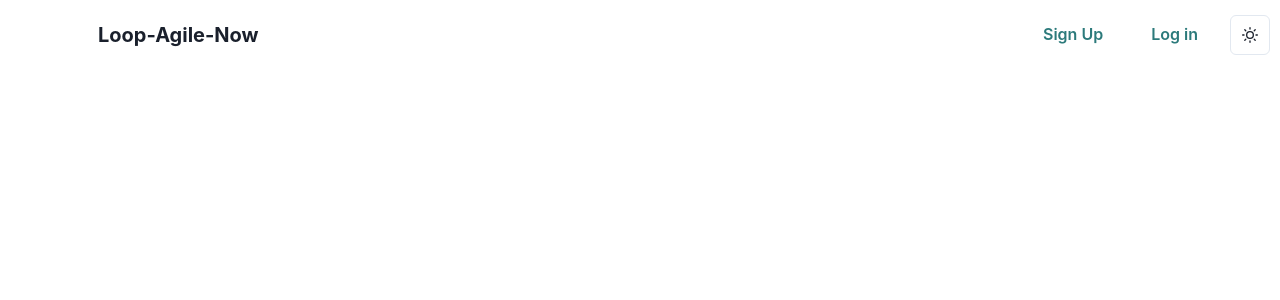
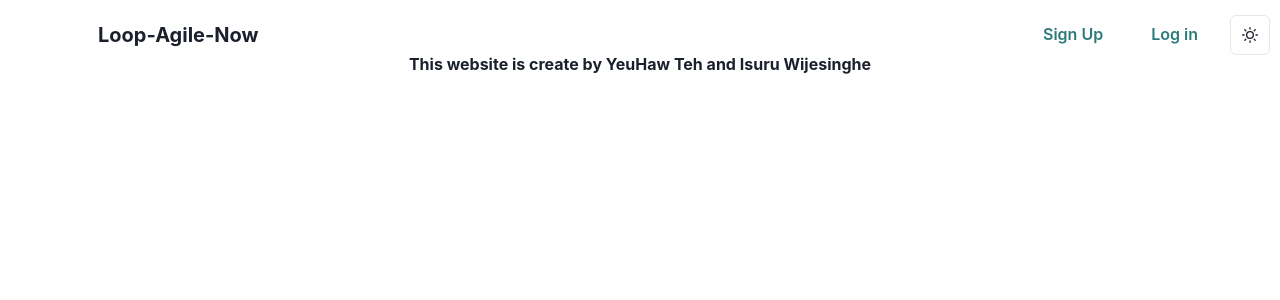
Before and after one commit to rmit-fwp-s2-2022/Agile_Loop_Now-React, a React (Create React App) app: page / in a window 1280 px wide. Shown: the top 300 px of the page. Built offline with nearby package versions, Linux system fonts and the light colour scheme.

Commit message:
feat(footer)!: Footer styled

```diff
--- a/src/App.js
+++ b/src/App.js
@@ -1,5 +1,6 @@
-import Header from './pages/Header';
-import './App.css';
+import Header from "./components/Header";
+import Footer from "./components/Footer";
+import "./App.css";
 
 function App() {
   return (
@@ -19,7 +20,10 @@ function App() {
     //     </a>
     //   </header>
     // </div>
-    <Header />
+    <>
+      <Header />
+      <Footer />
+    </>
   );
 }
 
--- /dev/null
+++ b/src/components/Footer.jsx
@@ -0,0 +1,15 @@
+import { Center, Heading } from "@chakra-ui/react";
+function Footer() {
+  return (
+    <>
+      <div>
+        <Center>
+          <Heading as="h5" size="sm">
+            This website is create by YeuHaw Teh and Isuru Wijesinghe
+          </Heading>
+        </Center>
+      </div>
+    </>
+  );
+}
+export default Footer;
--- /dev/null
+++ b/src/components/Header.jsx
@@ -0,0 +1,42 @@
+import {
+  useColorMode,
+  Flex,
+  Heading,
+  IconButton,
+  Spacer,
+  Button,
+  ButtonGroup,
+  Box,
+} from "@chakra-ui/react";
+import { MoonIcon, SunIcon } from "@chakra-ui/icons";
+
+function Header() {
+  const { colorMode, toggleColorMode } = useColorMode();
+
+  return (
+    <div class="fpad">
+      <Flex minWidth="max-content" alignItems="center" gap="4">
+        <Box p="2">
+          <Heading pl="90px" size="md">
+            Loop-Agile-Now
+          </Heading>
+        </Box>
+        <Spacer />
+        <ButtonGroup gap="2" pr="10px">
+          <Button colorScheme="teal" variant="ghost">
+            Sign Up
+          </Button>
+          <Button colorScheme="teal" variant="ghost">
+            Log in
+          </Button>
+          <IconButton
+            variant="outline"
+            icon={colorMode === "light" ? <SunIcon /> : <MoonIcon />}
+            onClick={toggleColorMode}
+          ></IconButton>
+        </ButtonGroup>
+      </Flex>
+    </div>
+  );
+}
+export default Header;
--- a/src/pages/Header.jsx
+++ /dev/null
@@ -1,93 +0,0 @@
-import {
-  useColorMode,
-  Flex,
-  Heading,
-  IconButton,
-  Spacer,
-  Button,
-  ButtonGroup,
-  Box,
-} from "@chakra-ui/react";
-import { MoonIcon, SunIcon } from "@chakra-ui/icons";
-
-function Header() {
-  const { colorMode, toggleColorMode } = useColorMode();
-
-  return (
-    <div class="fpad">
-      <Flex minWidth="max-content" alignItems="center" gap="4">
-        <Box p="2">
-          <Heading pl="90px" size="md">
-            Loop-Agile-Now
-          </Heading>
-        </Box>
-        <Spacer />
-        <ButtonGroup gap="2" pr="10px">
-          <Button colorScheme="teal" variant="ghost">
-            Sign Up
-          </Button>
-          <Button colorScheme="teal" variant="ghost">
-            Log in
-          </Button>
-          <IconButton
-            variant="outline"
-            icon={colorMode === "light" ? <SunIcon /> : <MoonIcon />}
-            onClick={toggleColorMode}
-          ></IconButton>
-        </ButtonGroup>
-      </Flex>
-      {/* <div class="container-fluid">
-        <div class="header justify-content-between">
-          <div>
-            <IconButton
-              variant="outline"
-              icon={colorMode === "light" ? <SunIcon /> : <MoonIcon />}
-              onClick={toggleColorMode}
-            ></IconButton>
-          </div>
-          <div class="row">
-            <Box flex="1" h="20" bg="tomato">
-
-            </Box>
-            <h1 class="navbar-brand ">Loop-Agile-Now</h1>
-            <div>
-              <Stack direction="row" spacing={4} align="center">
-                <Button colorScheme="teal" variant="ghost">
-                  Login
-                </Button>
-                <Button colorScheme="teal" variant="ghost">
-                  SignUp
-                </Button>
-              </Stack>
-            </div>
-          </div>
-        </div>
-      </div> */}
-
-      {/* <Flex color="white">
-        <Center w="80px" bg="tomato">
-          <IconButton
-            variant="outline"
-            icon={colorMode === "light" ? <SunIcon /> : <MoonIcon />}
-            onClick={toggleColorMode}
-          ></IconButton>
-        </Center>
-        <Box flex="1" h="20" bg="tomato">
-          <div
-            style={{
-              display: "flex",
-              justifyContent: "center",
-              alignItems: "center",
-              height: "10vh",
-            }}
-          >
-            <h1> Loop-Agile-Now</h1>
-          </div>
-        </Box>
-      </Flex>
-
-      <h1>hello</h1> */}
-    </div>
-  );
-}
-export default Header;
```
